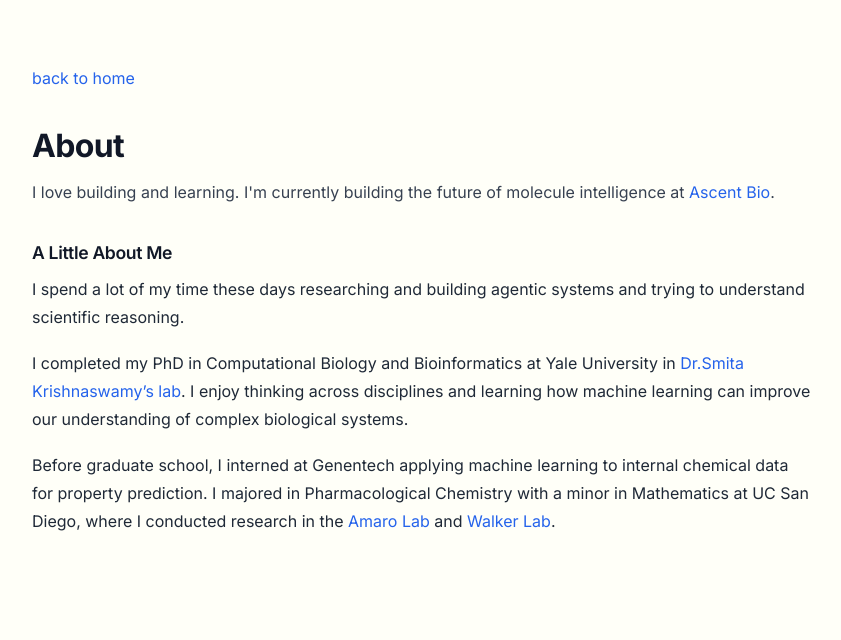
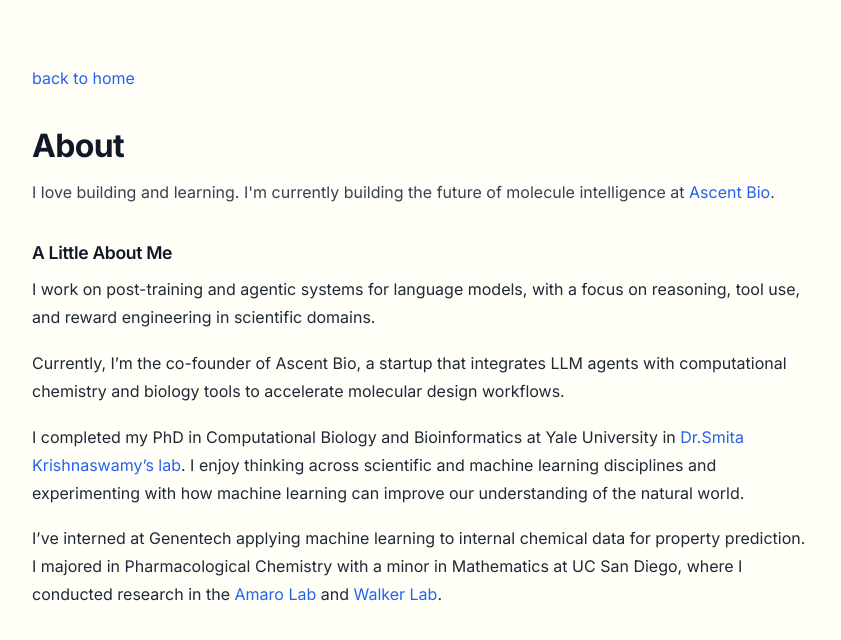
Before and after one commit to ec1340/ec1340.github.io, a Jekyll site: the page built from about.md, in a window 1280 px wide. Shown: the top 640 px of the page, without its empty margins (218-1059 px from the left). Built offline with Jekyll 4.4.1, drawn with Linux system fonts in a browser that asks for light colours.

Commit message:
updated about

```diff
--- a/about.md
+++ b/about.md
@@ -9,9 +9,10 @@ I love building and learning. I'm currently building the future of molecule inte
 
 ### A Little About Me
 
-I spend a lot of my time these days researching and building agentic systems and trying to understand scientific reasoning.
+I work on post-training and agentic systems for language models, with a focus on reasoning, tool use, and reward engineering in scientific domains.
 
+Currently, I’m the co-founder of Ascent Bio, a startup that integrates LLM agents with computational chemistry and biology tools to accelerate molecular design workflows.
 
-I completed my PhD in Computational Biology and Bioinformatics at Yale University in [Dr.Smita Krishnaswamy's lab](https://www.krishnaswamylab.org/). I enjoy thinking across disciplines and learning how machine learning can improve our understanding of complex biological systems.
+I completed my PhD in Computational Biology and Bioinformatics at Yale University in [Dr.Smita Krishnaswamy's lab](https://www.krishnaswamylab.org/). I enjoy thinking across scientific and machine learning disciplines and experimenting with how machine learning can improve our understanding of the natural world.
 
-Before graduate school, I interned at Genentech applying machine learning to internal chemical data for property prediction. I majored in Pharmacological Chemistry with a minor in Mathematics at UC San Diego, where I conducted research in the [Amaro Lab](https://amarolab.ucsd.edu/) and [Walker Lab](http://www.rosswalker.co.uk).
+I've interned at Genentech applying machine learning to internal chemical data for property prediction. I majored in Pharmacological Chemistry with a minor in Mathematics at UC San Diego, where I conducted research in the [Amaro Lab](https://amarolab.ucsd.edu/) and [Walker Lab](http://www.rosswalker.co.uk).
```
